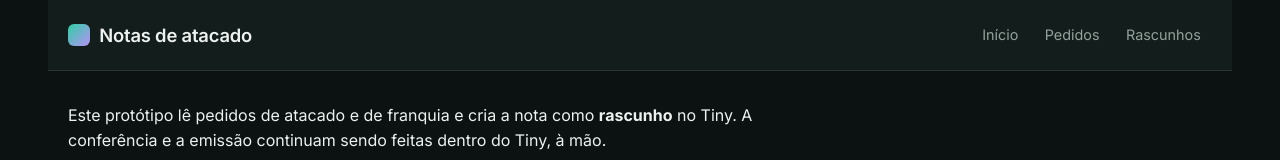
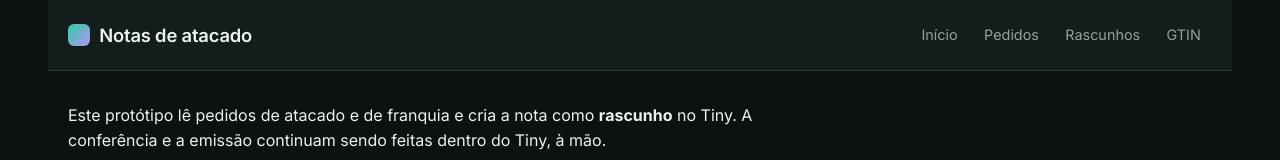
Before and after one commit to Vini-Crepaldi/SAPF, a Next.js app: page / in a window 1280 px wide. Shown: the top 160 px of the page. Built offline with nearby package versions, Linux system fonts and the light colour scheme; no server answers.

Commit message:
Adicionando uma tela para o script alterador do Gtin

```diff
--- a/src/components/layouts/SiteHeader.js
+++ b/src/components/layouts/SiteHeader.js
@@ -10,6 +10,7 @@ export default function SiteHeader() {
         <a href="/">Início</a>
         <a href="/pedidos">Pedidos</a>
         <a href="/rascunhos">Rascunhos</a>
+        <a href="/gtin">GTIN</a>
       </nav>
     </header>
   );
```
